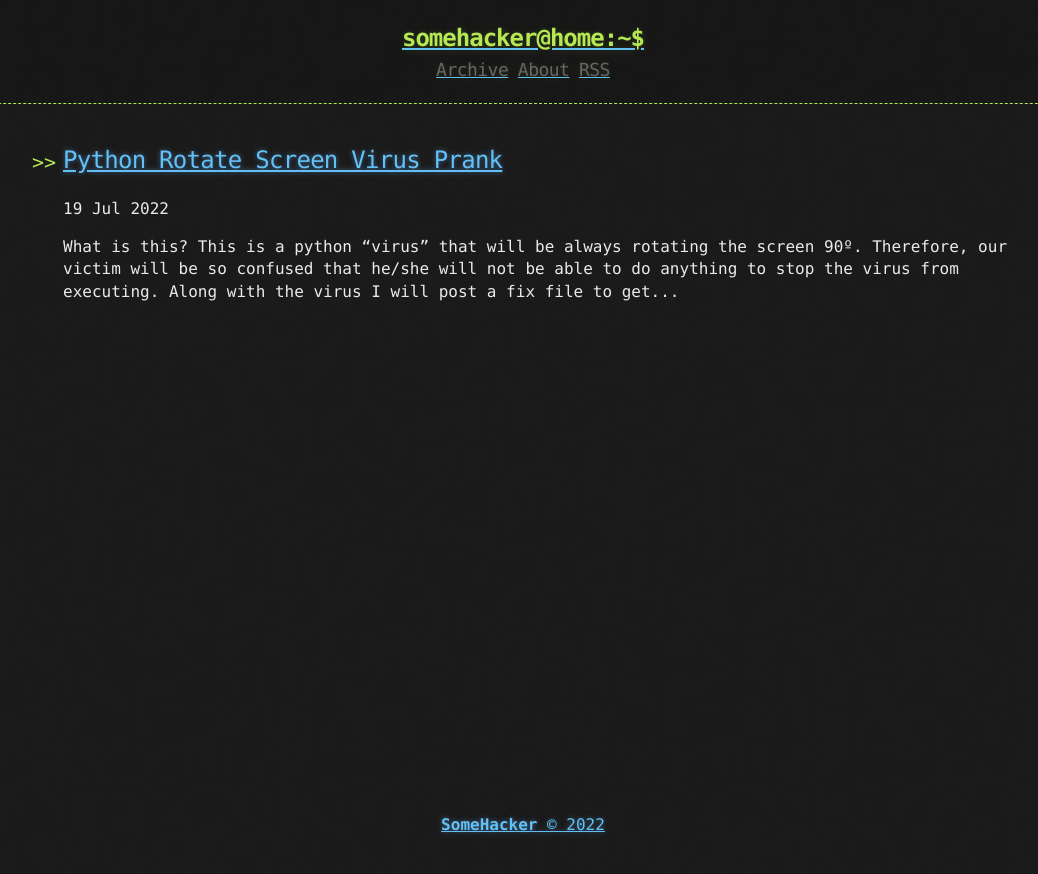
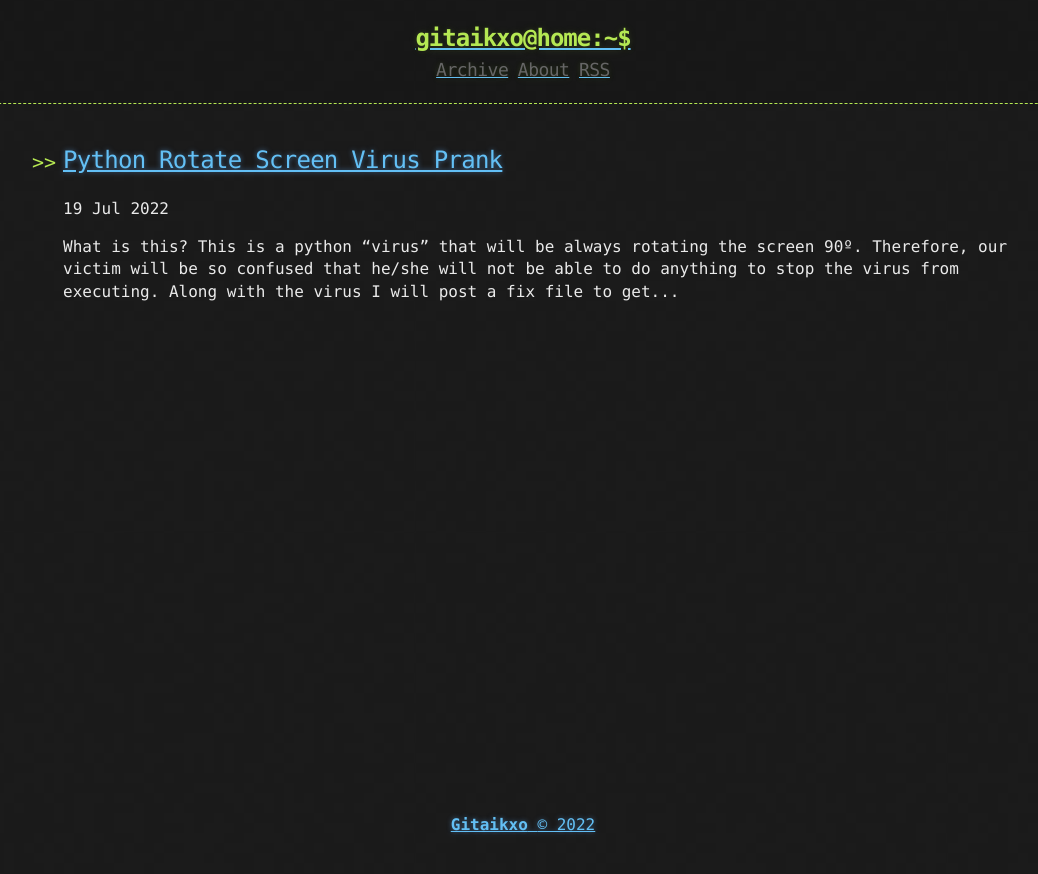
Before and after one commit to Gitaikxo/gitaikxo.github.io, a Jekyll site: the page built from index.html, in a window 1280 px wide. Shown: the top 874 px of the page, without its empty margins (117-1155 px from the left). Built offline with Jekyll 4.4.1, drawn with Linux system fonts in a browser that asks for light colours; the list of posts is cut into pages by our own code.

Commit message:
Update _config.yml

```diff
--- a/_config.yml
+++ b/_config.yml
@@ -1,7 +1,7 @@
-title: Hacker-Blog
-description: "A Jekyll Blog Theme For Hackers"
+title: Prank-Blog
+description: "A Blog fot IT pranks"
 author:
-  name: "SomeHacker"
+  name: "Gitaikxo"
   email: "someone@somewebsite.somedomain"
   url: "https://ashishchaudhary.in/hacker-blog"
 
@@ -28,5 +28,5 @@ plugins:
   - jekyll-sitemap
 
 # Custom variables
-owner : "SomeHacker"
-year : "2020"
+owner : "Gitaikxo"
+year : "2022"
```
